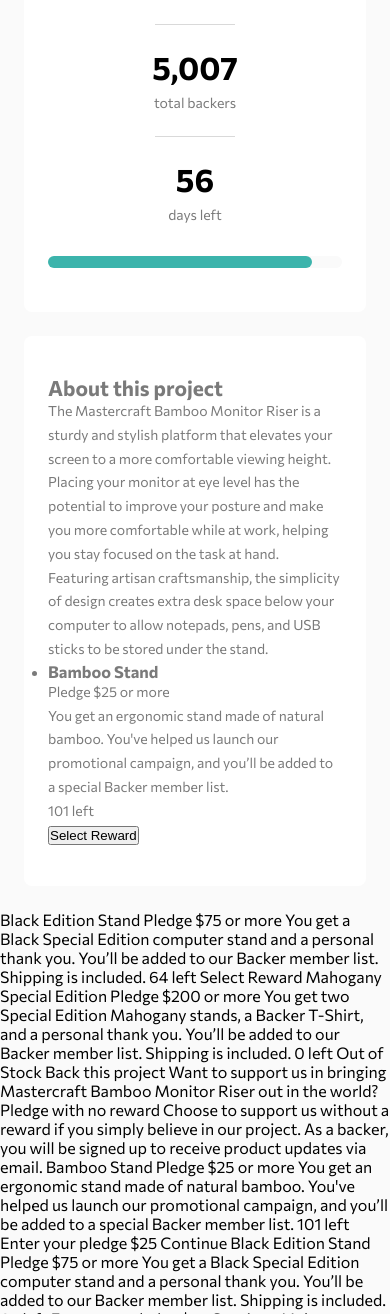
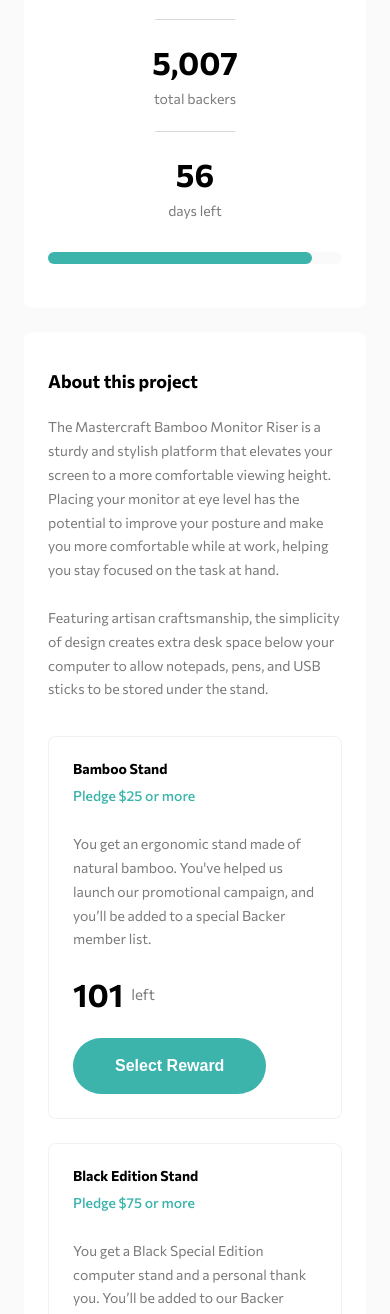
Before and after one commit to BlessTheBoy/crowfunding-product, a website: page index.html in a window 390 px wide. Shown: the part 686-2000 px from the top of the page. Drawn offline with Linux system fonts and the light colour scheme.

Commit message:
landing page responsive

```diff
--- a/app/scss/components/_index.scss
+++ b/app/scss/components/_index.scss
@@ -5,3 +5,4 @@
 @forward "button";
 @forward "bookmarkBtn";
 @forward "analyticsCard";
+@forward "aboutCard";
--- /dev/null
+++ b/app/scss/components/aboutCard.scss
@@ -0,0 +1,63 @@
+@use "../util" as *;
+
+.aboutCard {
+  header {
+    margin-bottom: rem(24);
+  }
+  p:not(:last-child) {
+    margin-bottom: rem(24);
+  }
+
+  .about {
+    margin-bottom: rem(35);
+  }
+
+  .productList {
+    list-style: none;
+
+    li:not(:last-child) {
+      margin-bottom: rem(24);
+    }
+
+    &__item {
+      border: 1px solid rgba(0, 0, 0, 0.0497193);
+      padding: rem(24);
+
+      &-name {
+        margin-bottom: rem(8);
+      }
+      &-amount {
+        font-size: rem(15);
+        display: flex;
+        align-items: center;
+        span {
+          font-weight: 700;
+          font-size: rem(32);
+          line-height: 1.2;
+          color: black;
+          margin-right: rem(8);
+        }
+      }
+    }
+  }
+
+  @include breakpoint(medium) {
+    header {
+      display: flex;
+      justify-content: space-between;
+      align-items: center;
+    }
+    .productList {
+      &__item {
+        &-name p{
+          font-size: rem(15);
+        }
+        &-actions {
+          display: flex;
+          justify-content: space-between;
+          align-items: center;
+        }
+      }
+    }
+  }
+}
--- a/app/scss/components/button.scss
+++ b/app/scss/components/button.scss
@@ -1,5 +1,6 @@
 @use "../util" as *;
 
+button,
 .btn {
   font-size: rem(16);
   padding: em(18) em(42);
@@ -19,6 +20,17 @@
     font-size: rem(14);
   }
 
+  &:disabled {
+    background: #2f2f2f;
+    opacity: 0.5;
+    cursor: not-allowed;
+
+    &:focus,
+    &:hover {
+      background: #2f2f2f;
+    }
+  }
+
   &:focus,
   &:hover {
     background-color: var(--btn-hover-background);
--- a/app/scss/components/card.scss
+++ b/app/scss/components/card.scss
@@ -5,11 +5,15 @@
   max-width: rem(450);
   margin: 0 auto rem(24);
   background-color: white;
-  border-radius: rem(8);
+  border-radius: var(--card-radius);
   padding: rem(40) rem(24);
   font-size: rem(14);
   line-height: 1.7;
   color: var(--dark-gray);
+
+  &:last-child {
+    margin-bottom: 0;
+  }
 
   &__heading {
     color: black;
@@ -17,7 +21,7 @@
   }
 
   &__subHeading {
-    color: var(--dark-cyan);
+    color: var(--light-cyan);
     font-weight: 500;
   }
 
--- a/app/scss/components/introCard.scss
+++ b/app/scss/components/introCard.scss
@@ -15,10 +15,6 @@
 
   h1 {
     margin: 0 auto rem(16);
-    font-style: normal;
-    font-weight: 700;
-    font-size: rem(22);
-    line-height: 1.2;
   }
 
   .description {
--- a/app/scss/globals/boilerplate.scss
+++ b/app/scss/globals/boilerplate.scss
@@ -16,6 +16,42 @@
 body {
   margin: 0;
   padding: 0;
+}
+
+h1 {
+  color: black;
+  font-style: normal;
+  font-weight: 700;
+  font-size: rem(22);
+  line-height: 1.2;
+
+  @include breakpoint(medium) {
+    font-size: rem(20);
+  }
+}
+
+h2 {
+  color: black;
+  font-style: normal;
+  font-weight: bold;
+  font-size: rem(18);
+  line-height: 1.2;
+
+  @include breakpoint(medium) {
+    font-size: rem(20);
+  }
+}
+
+h3 {
+  color: black;
+  font-style: normal;
+  font-weight: bold;
+  font-size: rem(14);
+  line-height: 1.2;
+
+  @include breakpoint(medium) {
+    font-size: rem(18);
+  }
 }
 
 img {
--- a/app/scss/globals/colors.scss
+++ b/app/scss/globals/colors.scss
@@ -1,11 +1,11 @@
 :root {
-  --moderate-cyan: hsl(176, 50%, 47%);
-  --dark-cyan: hsl(176, 72%, 28%);
+  --light-cyan: hsl(176, 50%, 47%);
+  --moderate-cyan: #3cb4ac;
+  --dark-cyan: #147b74;
   --black: hsl(0, 0%, 0%);
   --dark-gray: hsl(0, 0%, 48%);
   --light-gray: hsl(0, 0%, 98%);
   --bookmarkBtn-background: hsl(0, 0%, 96%);
   --bookmarkBtn-oval-hover: #707070;
-  --btn-hover-background: #147A73;
-;
+  --btn-hover-background: #147a73;
 }
--- /dev/null
+++ b/app/scss/globals/variables.scss
@@ -0,0 +1,5 @@
+@use "../util" as *;
+
+:root {
+  --card-radius: .5rem;
+}
--- a/index.html
+++ b/index.html
@@ -79,7 +79,9 @@
           class="mastercraft-logo"
           alt="Mastercraft logo"
         />
-        <h1 class="title card__heading">Mastercraft Bamboo Monitor Riser</h1>
+        <header>
+          <h1 class="title card__heading">Mastercraft Bamboo Monitor Riser</h1>
+        </header>
         <p class="description">
           A beautiful & handcrafted monitor stand to reduce neck and eye strain.
         </p>
@@ -114,8 +116,10 @@
         <progress value="89914" max="100000"></progress>
       </section>
       <section class="card aboutCard">
-        <h2>About this project</h2>
-        <div>
+        <header>
+          <h2 class="card__heading">About this project</h2>
+        </header>
+        <div class="about">
           <p>
             The Mastercraft Bamboo Monitor Riser is a sturdy and stylish
             platform that elevates your screen to a more comfortable viewing
@@ -129,31 +133,67 @@
             USB sticks to be stored under the stand.
           </p>
         </div>
-        <ul>
-          <li>
+        <ul class="productList">
+          <li class="card productList__item">
             <article>
               <header>
-                <h3>Bamboo Stand</h3>
-                <p>Pledge $25 or more</p>
+                <h3 class="card__heading productList__item-name">
+                  Bamboo Stand
+                </h3>
+                <p class="card__subHeading">Pledge $25 or more</p>
               </header>
               <p>
                 You get an ergonomic stand made of natural bamboo. You've helped
                 us launch our promotional campaign, and you’ll be added to a
                 special Backer member list.
               </p>
-              <p><span>101</span> left</p>
-              <button>Select Reward</button>
+              <div class="productList__item-actions">
+                <p class="productList__item-amount"><span>101</span> left</p>
+                <button>Select Reward</button>
+              </div>
+            </article>
+          </li>
+          <li class="card productList__item">
+            <article>
+              <header>
+                <h3 class="card__heading productList__item-name">
+                  Black Edition Stand
+                </h3>
+                <p class="card__subHeading">Pledge $75 or more</p>
+              </header>
+              <p>
+                You get a Black Special Edition computer stand and a personal
+                thank you. You’ll be added to our Backer member list. Shipping
+                is included.
+              </p>
+              <div class="productList__item-actions">
+                <p class="productList__item-amount"><span>64</span> left</p>
+                <button>Select Reward</button>
+              </div>
+            </article>
+          </li>
+          <li class="card productList__item">
+            <article>
+              <header>
+                <h3 class="card__heading productList__item-name">
+                  Mahogany Special Edition
+                </h3>
+                <p class="card__subHeading">Pledge $200 or more</p>
+              </header>
+              <p>
+                You get two Special Edition Mahogany stands, a Backer T-Shirt,
+                and a personal thank you. You’ll be added to our Backer member
+                list. Shipping is included.
+              </p>
+              <div class="productList__item-actions">
+                <p class="productList__item-amount"><span>0</span> left</p>
+                <button disabled>Out of Stock</button>
+              </div>
             </article>
           </li>
         </ul>
       </section>
     </main>
-    Black Edition Stand Pledge $75 or more You get a Black Special Edition
-    computer stand and a personal thank you. You’ll be added to our Backer
-    member list. Shipping is included. 64 left Select Reward Mahogany Special
-    Edition Pledge $200 or more You get two Special Edition Mahogany stands, a
-    Backer T-Shirt, and a personal thank you. You’ll be added to our Backer
-    member list. Shipping is included. 0 left Out of Stock
 
     <!-- Selection modal start -->
 
```
Also changed, not shown: app/scss/globals/_index.scss (+6 -5 lines), dist/style.css, 1 other file.
